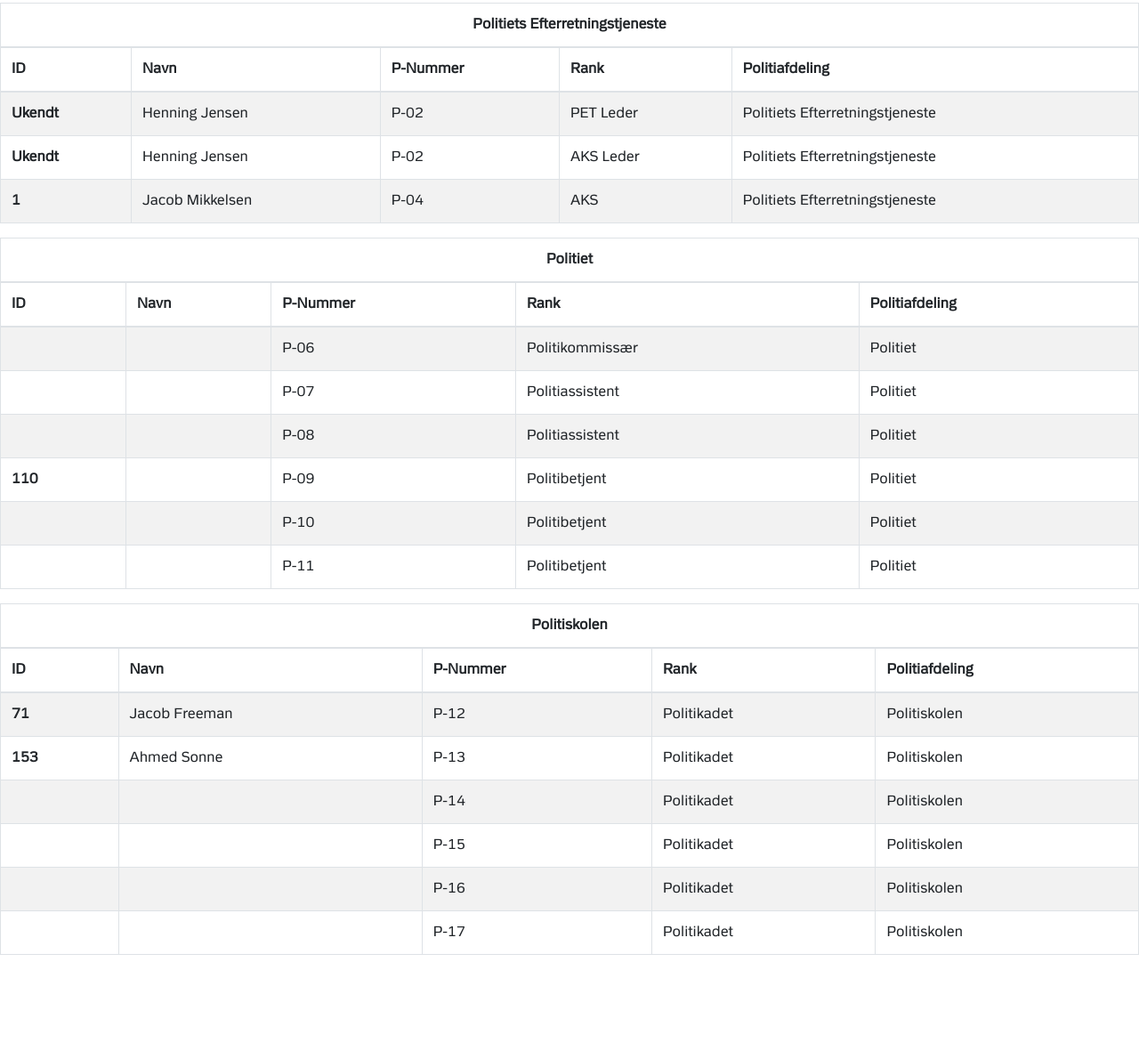
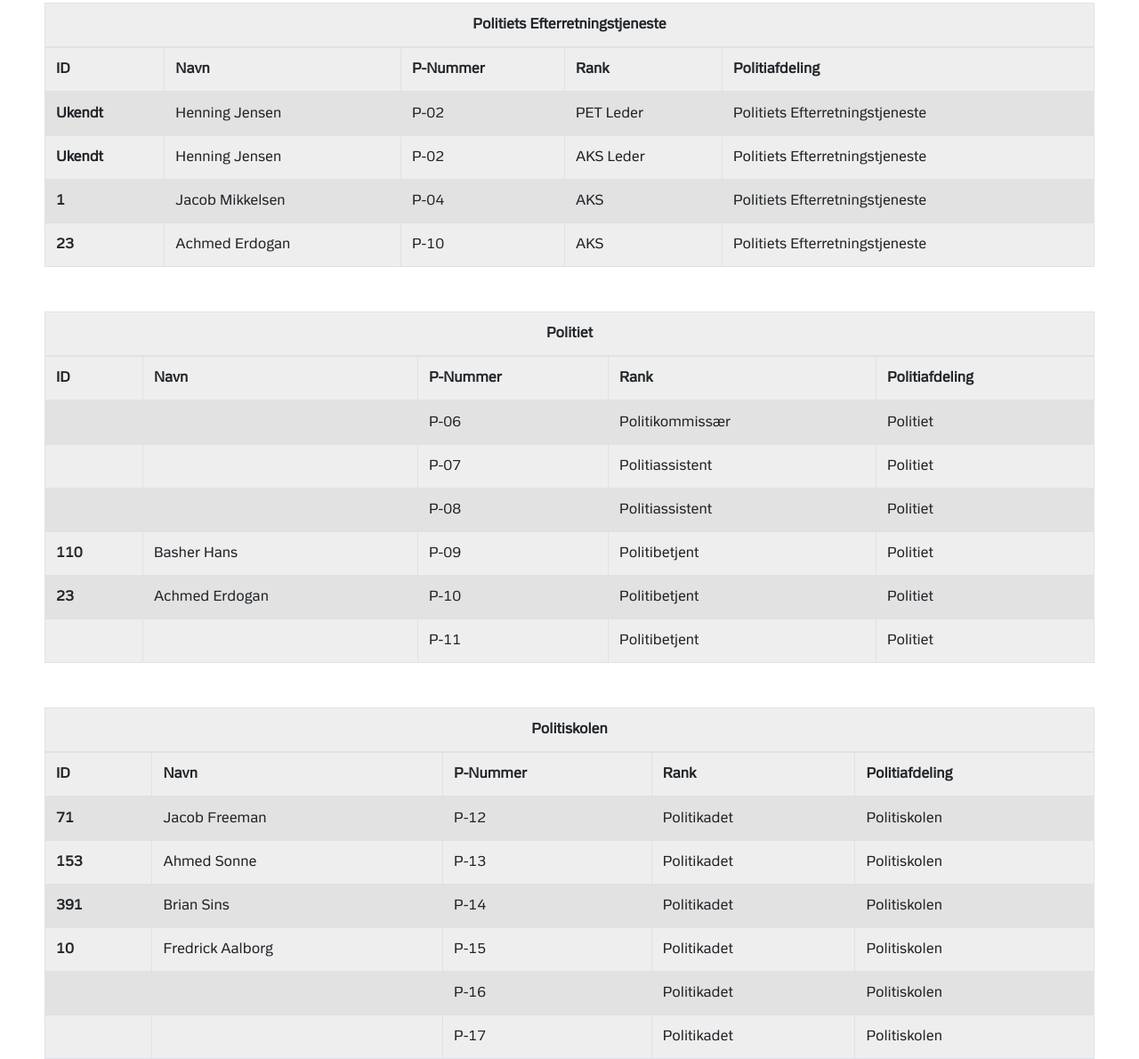
Before and after one commit to Vetaridk/vetaridk.github.io, a plain HTML site: page index.html in a window 1280 px wide. Shown: the part 499-1689 px from the top of the page at 89% size. Before the commit the page ends 1572 px from the top, so only its background shows below. Drawn offline with nearby package versions, Linux system fonts and the light colour scheme.

Commit message:
Add files via upload

```diff
--- a/assets/css/style.css
+++ b/assets/css/style.css
@@ -86,4 +86,5 @@ body {
     background-color: #eee;
     border: 1px solid #ddd;
     border-radius: 3px;
+    margin-bottom: 50px;
 }
--- a/index.html
+++ b/index.html
@@ -79,7 +79,7 @@
       </div>
     </nav>
     <div class="ansatte">
-      <table class="table table-bordered table-striped">
+      <table class="table table-bordered table-striped afdeling">
         <thead class="">
           <tr>
             <th colspan="5" style="text-align:center">Ledelse</th>
@@ -130,9 +130,7 @@
           </tr>
         </tbody>
       </table>
-    </div>
-    <div class="ansatte2">
-      <table class="table table-bordered table-striped">
+      <table class="table table-bordered table-striped afdeling">
         <thead class="">
           <tr>
             <th colspan="5" style="text-align:center">Politiets Efterretningstjeneste</th>
@@ -167,11 +165,16 @@
             <td>AKS</td>
             <td>Politiets Efterretningstjeneste</td>
           </tr>
+          <tr>
+            <th scope="row">23</th>
+            <td>Achmed Erdogan</td>
+            <td>P-10</td>
+            <td>AKS</td>
+            <td>Politiets Efterretningstjeneste</td>
+          </tr>
         </tbody>
       </table>
-    </div>
-    <div class="ansatte3">
-      <table class="table table-bordered table-striped">
+      <table class="table table-bordered table-striped afdeling">
         <thead class="">
           <tr>
             <th colspan="5" style="text-align:center">Politiet</th>
@@ -208,14 +211,14 @@
           </tr>
           <tr>
             <th scope="row">110</th>
-            <td></td>
+            <td>Basher Hans</td>
             <td>P-09</td>
             <td>Politibetjent</td>
             <td>Politiet</td>
           </tr>
           <tr>
-            <th scope="row"></th>
-            <td></td>
+            <th scope="row">23</th>
+            <td>Achmed Erdogan</td>
             <td>P-10</td>
             <td>Politibetjent</td>
             <td>Politiet</td>
@@ -229,9 +232,7 @@
           </tr>
         </tbody>
       </table>
-    </div>
-    <div class="ansatte4">
-      <table class="table table-bordered table-striped">
+      <table class="table table-bordered table-striped afdeling">
         <thead class="">
           <tr>
             <th colspan="5" style="text-align:center">Politiskolen</th>
@@ -260,15 +261,15 @@
             <td>Politiskolen</td>
           </tr>
           <tr>
-            <th scope="row"></th>
-            <td></td>
+            <th scope="row">391</th>
+            <td>Brian Sins</td>
             <td>P-14</td>
             <td>Politikadet</td>
             <td>Politiskolen</td>
           </tr>
           <tr>
-            <th scope="row"></th>
-            <td></td>
+            <th scope="row">10</th>
+            <td>Fredrick Aalborg</td>
             <td>P-15</td>
             <td>Politikadet</td>
             <td>Politiskolen</td>
@@ -289,7 +290,7 @@
           </tr>
         </tbody>
       </table>
-    </div>
+  </div>
 
     <!-- Optional JavaScript -->
     <!-- jQuery first, then Popper.js, then Bootstrap JS -->
```
